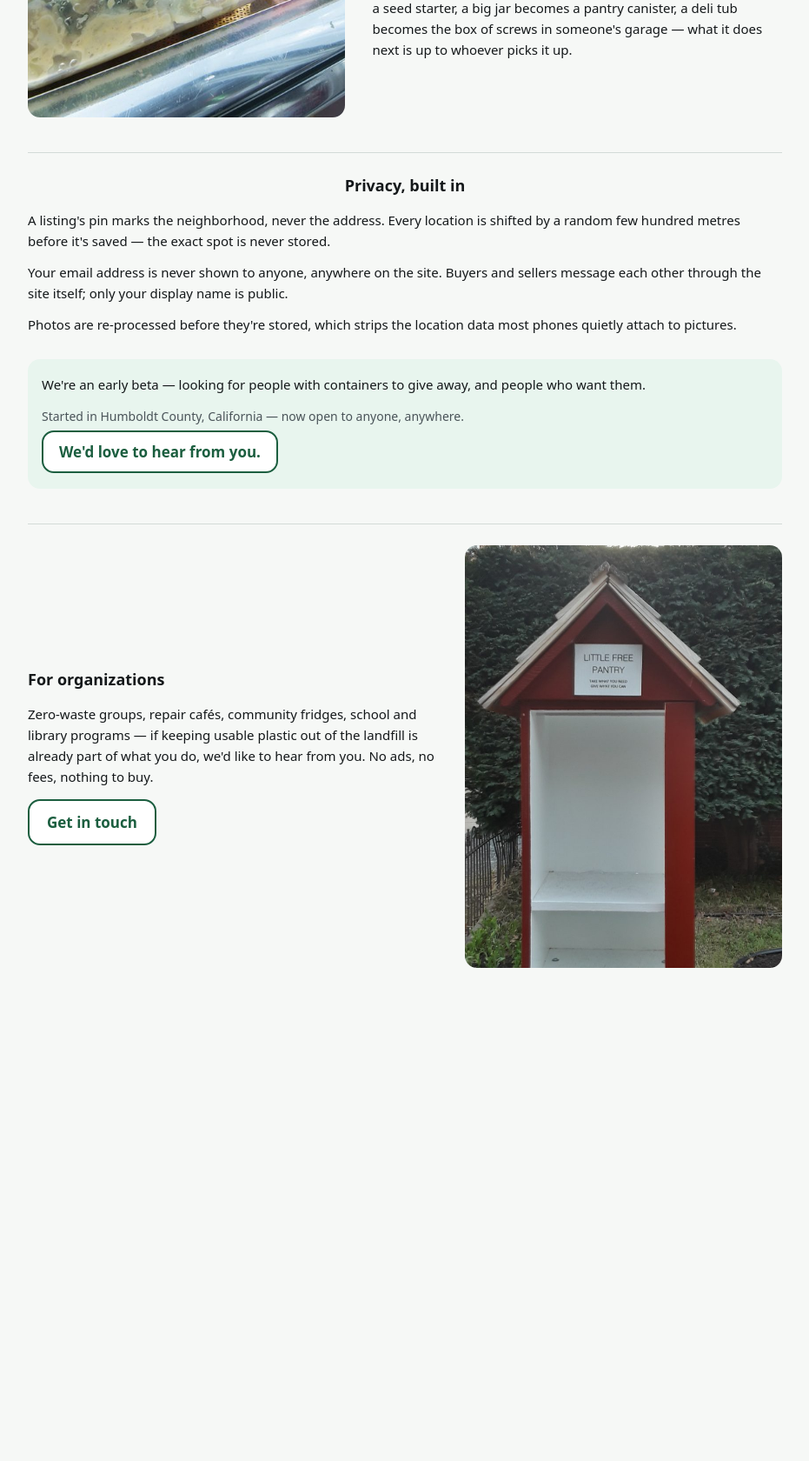
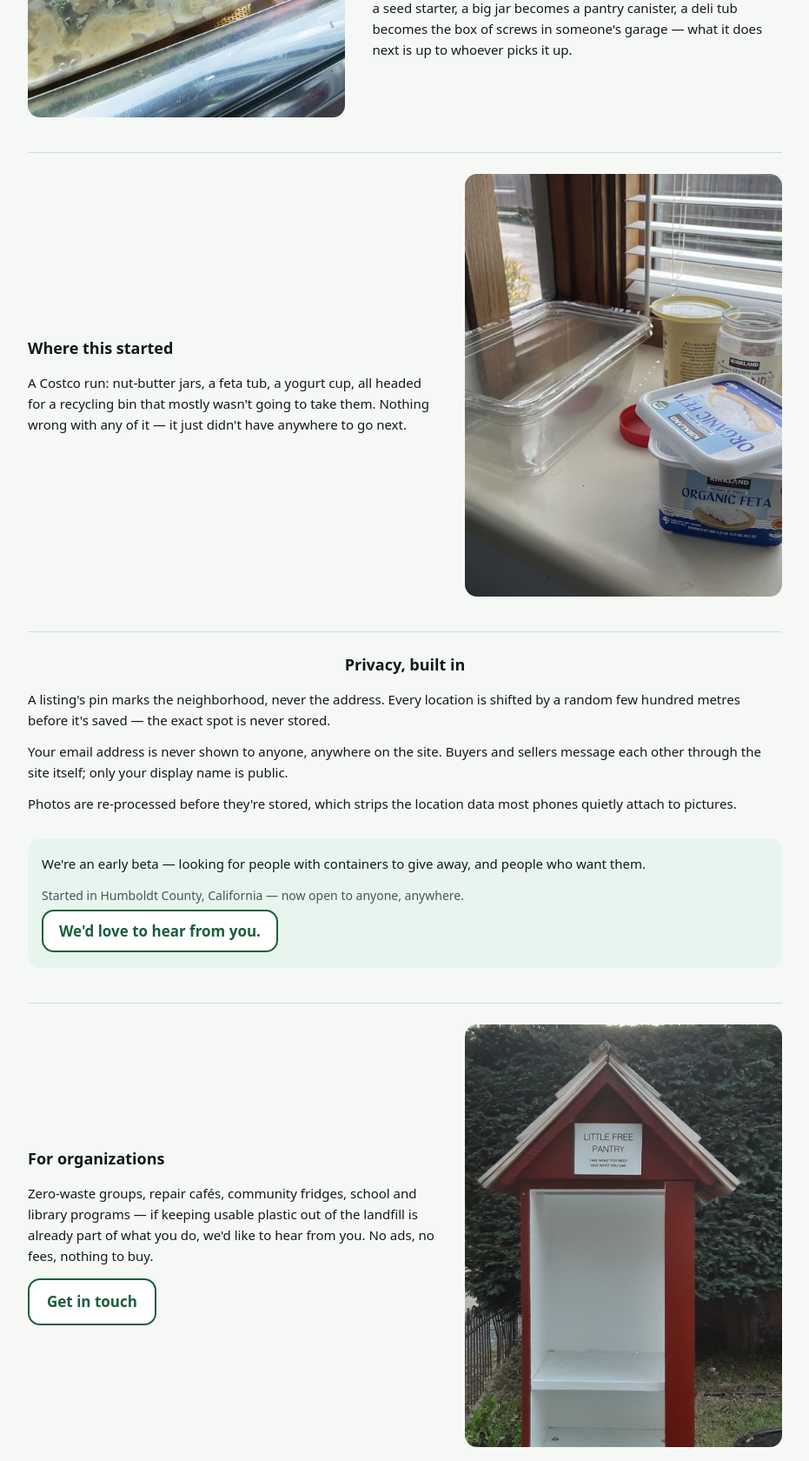
Before and after one commit to seanhelvey/containerswap, a FastAPI app: page / in a window 1280 px wide. Shown: the part 1116-2796 px from the top of the page at 87% size, without its empty margins (174-1105 px from the left). Before the commit the page ends 2229 px from the top, so only its background shows below. Run offline with FastAPI, Linux system fonts and the light colour scheme.

Commit message:
Add a real origin-story section, using the owner's own photo
The Costco/nut-butter-jar origin story existed only in a GitHub comment
and memory, never on the site itself — this gives it an actual home,
paired with the site owner's own photo of the real containers (a feta
tub, nut-butter jars, a yogurt cup) rather than a stock stand-in.

Kept the branding visible on purpose: it's a truthful photo of
containers the owner actually bought and emptied, not implying any
endorsement, and a different case from the stock photos earlier this
session that got passed over specifically for showing brand logos.

Kept the copy tight (one section, two sentences) rather than a bigger
founder narrative — origin stays a supporting beat, not the headline,
per earlier direction in this same vein (see the Humboldt framing
decision from earlier in the day).

Co-Authored-By: Claude Sonnet 5 <noreply@anthropic.com>

```diff
--- a/locales/en.json
+++ b/locales/en.json
@@ -22,6 +22,9 @@
   "home.why_carbon": "When recycling does happen, it still costs energy to melt, reprocess and remanufacture — estimates put the carbon savings at 30–80% versus making a container from new plastic. Reusing one as-is skips that process entirely.",
   "home.why_upcycling": "Reuse doesn't have to mean the same use. A yogurt tub becomes a seed starter, a big jar becomes a pantry canister, a deli tub becomes the box of screws in someone's garage — what it does next is up to whoever picks it up.",
   "home.why_image_alt": "A refrigerator shelf of reused plastic tubs and containers, refilled with leftovers.",
+  "home.origin_title": "Where this started",
+  "home.origin_body": "A Costco run: nut-butter jars, a feta tub, a yogurt cup, all headed for a recycling bin that mostly wasn't going to take them. Nothing wrong with any of it — it just didn't have anywhere to go next.",
+  "home.origin_image_alt": "Empty Kirkland nut-butter jars, a feta tub and a yogurt cup, washed and set out on a windowsill.",
   "home.privacy_title": "Privacy, built in",
   "home.privacy_pins": "A listing's pin marks the neighborhood, never the address. Every location is shifted by a random few hundred metres before it's saved — the exact spot is never stored.",
   "home.privacy_email": "Your email address is never shown to anyone, anywhere on the site. Buyers and sellers message each other through the site itself; only your display name is public.",
--- a/templates/index.html
+++ b/templates/index.html
@@ -70,6 +70,17 @@
   </div>
 </section>
 
+<section class="story-section story-section--media story-section--reverse">
+  <div class="story-media">
+    <img src="{{ static_url('images/story/origin.jpg') }}" alt="{{ t('home.origin_image_alt') }}"
+         width="900" height="675" loading="lazy">
+  </div>
+  <div class="story-copy">
+    <h2>{{ t('home.origin_title') }}</h2>
+    <p>{{ t('home.origin_body') }}</p>
+  </div>
+</section>
+
 <section class="story-section">
   <h2>{{ t('home.privacy_title') }}</h2>
   <p>{{ t('home.privacy_pins') }}</p>
```
Also changed, not shown: static/images/story/CREDITS.md (+5 -0 lines), static/images/story/origin.jpg (added).
